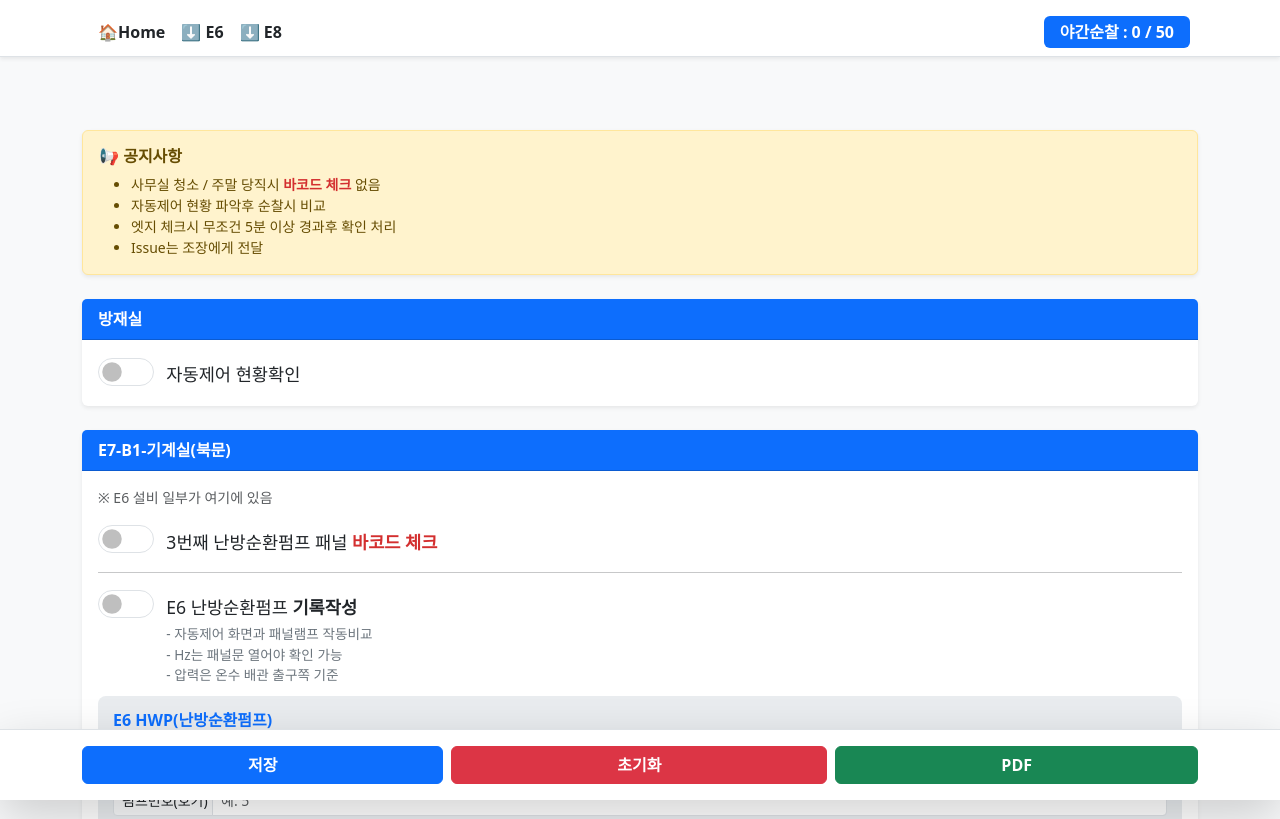
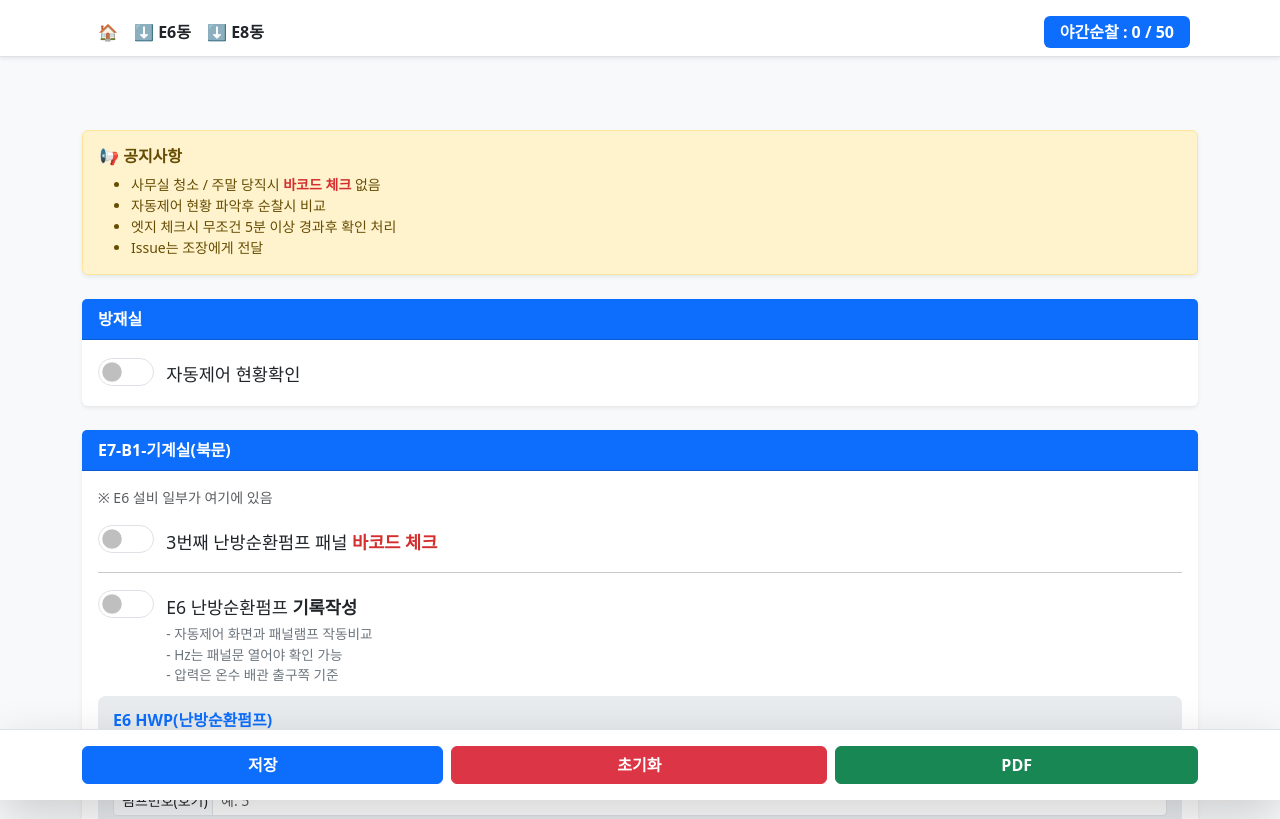
Before and after one commit to sisulmansa/dp3, a plain HTML site: page night-e68.html in a window 1280 px wide. Shown: the top 819 px of the page. Drawn offline with nearby package versions, Linux system fonts and the light colour scheme.

Commit message:
e68 순찰로드맵 수정

```diff
--- a/night-e68.html
+++ b/night-e68.html
@@ -71,9 +71,9 @@
             <h1 class="visually-hidden h5 text-center text-primary fw-bold mb-2">E68 야간순찰 체크리스트</h1>
             <div class="d-flex justify-content-between align-items-center px-2">
                 <nav class="nav">
-                    <a class="nav-link py-1 px-2 text-dark fw-bold" href="/dp3/">🏠Home</a>
-                    <a class="nav-link py-1 px-2 text-dark fw-bold" href="#e6">⬇ E6</a>
-                    <a class="nav-link py-1 px-2 text-dark fw-bold" href="#e8">⬇ E8</a>
+                    <a class="nav-link py-1 px-2 text-dark fw-bold" href="/dp3/">🏠</a>
+                    <a class="nav-link py-1 px-2 text-dark fw-bold" href="#e6">⬇ E6동</a>
+                    <a class="nav-link py-1 px-2 text-dark fw-bold" href="#e8">⬇ E8동</a>
                 </nav>
                 <div class="badge bg-primary fs-6 py-2 px-3">
                     야간순찰 : <span id="progress-text">0 / 0</span>
```
